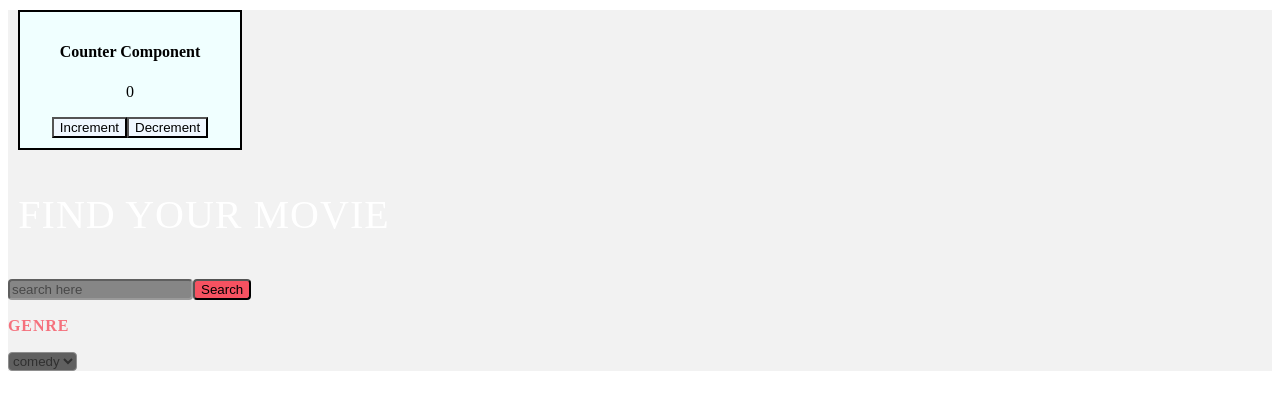
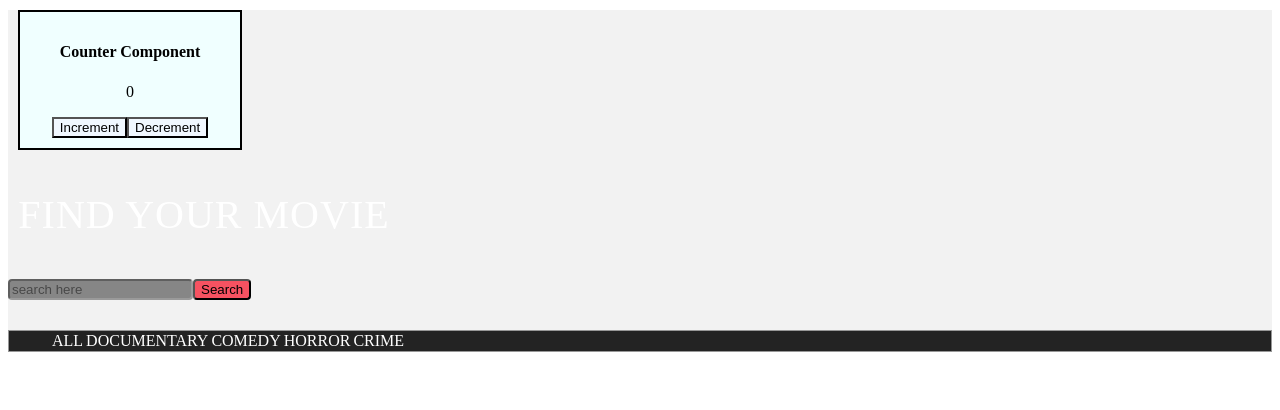
Before and after one commit to eknatkh/pashevich-mentoring-react, a React (Create React App) app: page / in a window 1280 px wide. Shown: the top 410 px of the page. Built offline with nearby package versions, Linux system fonts and the light colour scheme.

Commit message:
task1: Fix comments

```diff
--- a/src/App.js
+++ b/src/App.js
@@ -8,9 +8,11 @@ function App() {
   const [querySearch, setQuerySearch] = useState("");
   const [genre, setGenre] = useState("");
   const [genres, setGenres] = useState([
-    { id: 1, name: "comedy" },
-    { id: 2, name: "thriller" },
-    { id: 3, name: "drama" },
+    { id: 1, name: "ALL" },
+    { id: 2, name: "DOCUMENTARY" },
+    { id: 3, name: "COMEDY" },
+    { id: 4, name: "HORROR" },
+    { id: 5, name: "CRIME" },
   ]);
 
   const searchMovie = (querySearch) => {
@@ -20,7 +22,7 @@ function App() {
 
   const selectGenre = (genre) => {
     setGenre(genre);
-    console.log("genre = " + this.state.genre);
+    console.log("genre = " + genre);
   };
 
   return (
--- a/src/components/GenreSelect.js
+++ b/src/components/GenreSelect.js
@@ -3,36 +3,48 @@ import React from "react";
 class GenreSelect extends React.Component {
   constructor(props) {
     super(props);
-    this.state = {
-      genre: "",
-    };
 
-    this.selectGenre = this.selectGenre.bind(this);
     this.handleChange = this.handleChange.bind(this);
+    this.onClick = this.onClick.bind(this);
+    this.singleSelect = this.singleSelect.bind(this);
   }
 
-  selectGenre(event) {
+  handleChange(event) {
     this.props.onSelect(event.target.value);
   }
 
-  handleChange(event) {
-    this.setState({ genre: event.target.value });
+  onClick(event) {
+    if (event.target.tagName !== "LI") {
+      return;
+    }
+
+    this.singleSelect(event.target);
+  }
+
+  singleSelect(li) {
+    let ul = document.getElementById('ul');
+    let selected = ul.querySelectorAll('.selected');
+    for(let elem of selected) {
+      elem.classList.remove('selected');
+    }
+    li.classList.add('selected');
   }
 
   render() {
     return (
       <div>
-        <p className="genreSelect-title">GENRE</p>
-        <select
-          className="genreSelect-select"
-          onSelect={this.selectGenre}
-          value={this.state.genre}
-          onChange={this.handleChange}
+        <ul
+          className="genreSelect-ul"
+          id="ul"
+          value={this.props.genre}
+          onClick={this.handleChange}
         >
           {this.props.genres.map((genre) => (
-            <option key={genre.id} value={genre.name}>{genre.name}</option>
+            <li key={genre.id} value={genre.id} className="genreSelect-li" onClick={this.onClick}>
+              {genre.name}
+            </li>
           ))}
-        </select>
+        </ul>
       </div>
     );
   }
--- a/src/css/Main.css
+++ b/src/css/Main.css
@@ -56,22 +56,34 @@
   color: #ffffff;
 }
 
-.genreSelect-title {
+.genreSelect-ul {
+  margin-top: 30px;
+  background: #232323;
+  border: 1px solid #979797;
+}
+
+.genreSelect-li {
   font-family: "Montserrat";
   font-style: normal;
-  font-weight: 600;
+  font-weight: 500;
   font-size: 16px;
   line-height: 20px;
-  letter-spacing: 0.888889px;
   text-transform: uppercase;
-  color: #f65261;
-  mix-blend-mode: normal;
-  opacity: 0.8;
+  color: #ffffff;
+  display: inline;
+  margin-left: 3px;
 }
 
-.genreSelect-select {
-  background: rgba(50, 50, 50, 0.948044);
-  mix-blend-mode: normal;
-  opacity: 0.8;
-  border-radius: 4px;
+.genreSelect-li.active {
+  background-color: #23C9FF;
+  border: 1px solid #5EB2F2;
+  color: #FFF;
 }
+
+.selected {
+  background: #f65261;
+}
+
+li {
+  cursor: pointer;
+}
```
